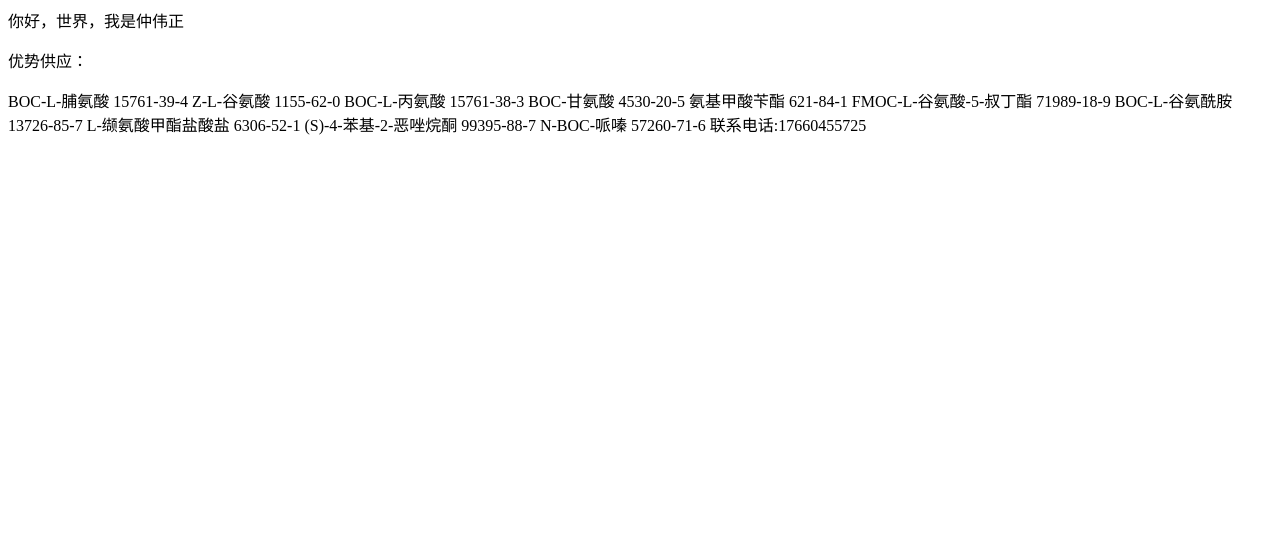
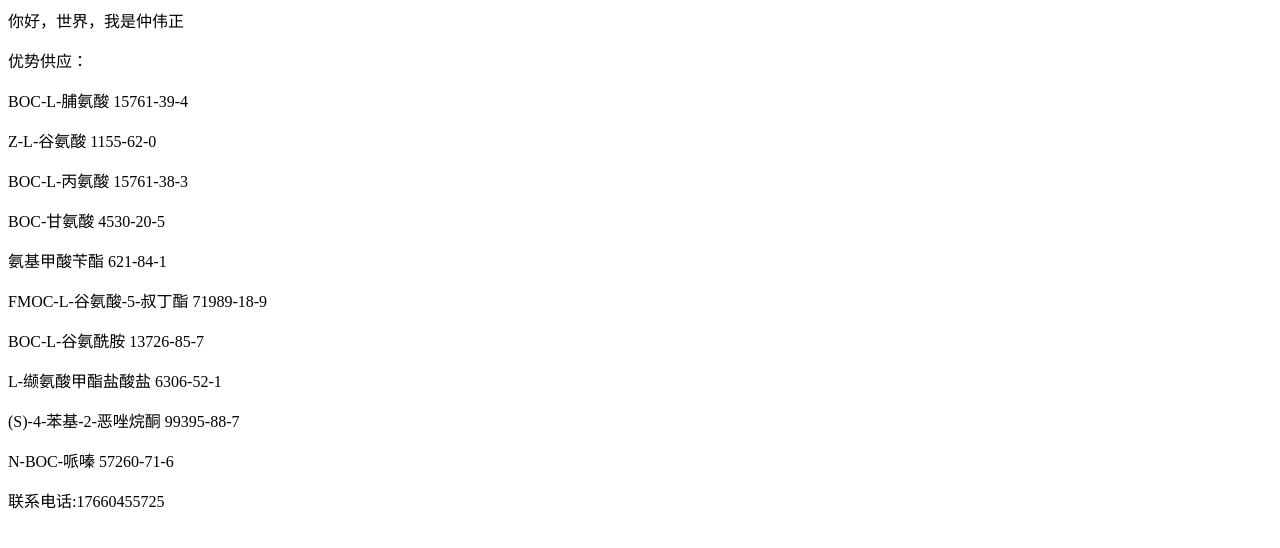
Before and after one commit to Zhongweizheng/A1, a plain HTML site: page index.html in a window 1280 px wide. Drawn offline with Linux system fonts and the light colour scheme.

Commit message:
Update index.html

```diff
--- a/index.html
+++ b/index.html
@@ -1,14 +1,14 @@
 <p>你好，世界，我是仲伟正</p>
  <p> 优势供应：</p>
-BOC-L-脯氨酸	15761-39-4
-Z-L-谷氨酸	1155-62-0
-BOC-L-丙氨酸	15761-38-3
-BOC-甘氨酸	4530-20-5
-氨基甲酸苄酯	621-84-1
-FMOC-L-谷氨酸-5-叔丁酯	71989-18-9
-BOC-L-谷氨酰胺    	13726-85-7
-L-缬氨酸甲酯盐酸盐	6306-52-1
-(S)-4-苯基-2-恶唑烷酮	99395-88-7
-N-BOC-哌嗪	        57260-71-6
-联系电话:17660455725
+ <p>BOC-L-脯氨酸	15761-39-4</p>
+ <p>Z-L-谷氨酸	1155-62-0</p>
+ <p>BOC-L-丙氨酸	15761-38-3</p>
+ <p>BOC-甘氨酸	4530-20-5</p>
+ <p>氨基甲酸苄酯	621-84-1</p>
+ <p>FMOC-L-谷氨酸-5-叔丁酯	71989-18-9</p>
+ <p>BOC-L-谷氨酰胺    	13726-85-7</p>
+ <p>L-缬氨酸甲酯盐酸盐	6306-52-1</p>
+ <p>(S)-4-苯基-2-恶唑烷酮	99395-88-7</p>
+ <p>N-BOC-哌嗪	        57260-71-6</p>
+<p>联系电话:17660455725
 </p>
```
